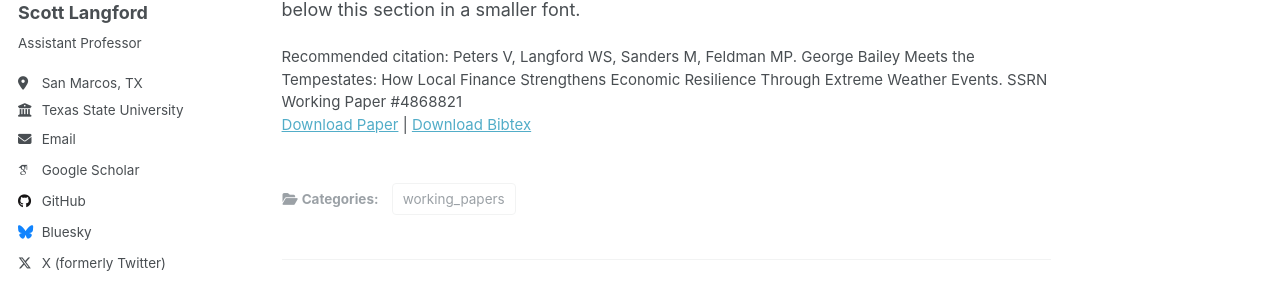
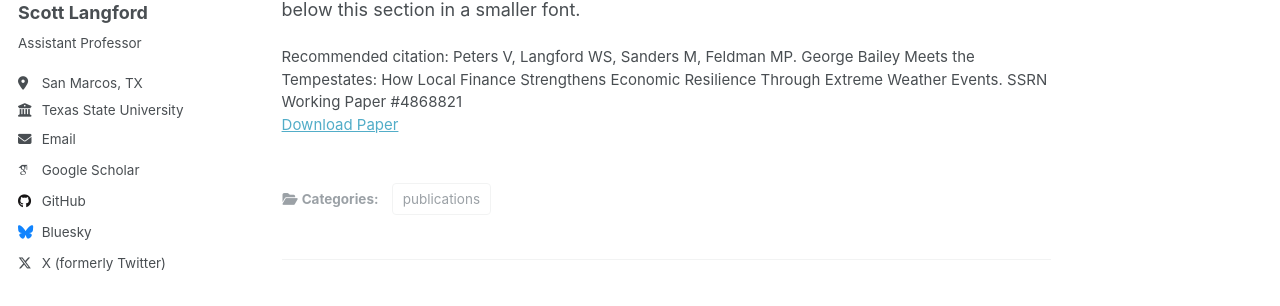
Before and after one commit to scottlangford2/scott_langford, a Jekyll site: the page built from _research/WP_Tempestates.md, in a window 1280 px wide and 1224 px high. Shown: the part 364-670 px from the top of the window. Built offline with Jekyll 4.4.1, drawn with Linux system fonts in a browser that asks for light colours; some web fonts are replaced.

Commit message:
Change category from working_papers to publications

```diff
--- a/_research/WP_Tempestates.md
+++ b/_research/WP_Tempestates.md
@@ -1,13 +1,12 @@
 ---
 title: 'George Bailey Meets the Tempestates: How Local Finance Strengthens Economic Resilience Through Extreme Weather Events.'
 collection: research
-category: working_papers
+category: publications
 permalink: /research/WP_Tempestates
 excerpt: The economic costs incurred by extreme weather events are substantial and increasing. In this study, we demonstrate how community banks - a type of financial institution with strong local ties and customer relationships - mitigate these costs at the local level. We use an event study model to demonstrate that US counties with higher community bank market shares experience fewer employment losses through extreme weather events. We then use bank-level analyses to demonstrate the mechanism - the small business credit supply. Community banks maintain their lending following extreme weather events, while other banks reduce it. These findings provide novel evidence on how local financial institutions strengthen economic resilience through extreme weather events. As policymakers develop strategies to mitigate the effects of extreme weather events, local finance may be a solution.
 venue: 'Working Paper - Under Review'
 date: 2025-01-01
 paperurl: 'https://papers.ssrn.com/sol3/papers.cfm?abstract_id=4868821'
-bibtexurl: 'https://scholar.googleusercontent.com/scholar.bib?q=info:KzbST4ykomEJ:scholar.google.com/&output=citation&scisdr=CgJo0NYOEPvqj57oyEg:AAZF9b8AAAAAaF7u0EgT-aQhCSHitRsuQxGjEqo&scisig=AAZF9b8AAAAAaF7u0MV8Wg72T5XHgdWZ8D8qp38&scisf=4&ct=citation&cd=-1&hl=en'
 citation: 'Peters V, Langford WS, Sanders M, Feldman MP. George Bailey Meets the Tempestates: How Local Finance Strengthens Economic Resilience Through Extreme Weather Events. SSRN Working Paper #4868821
 '
 ---
```
